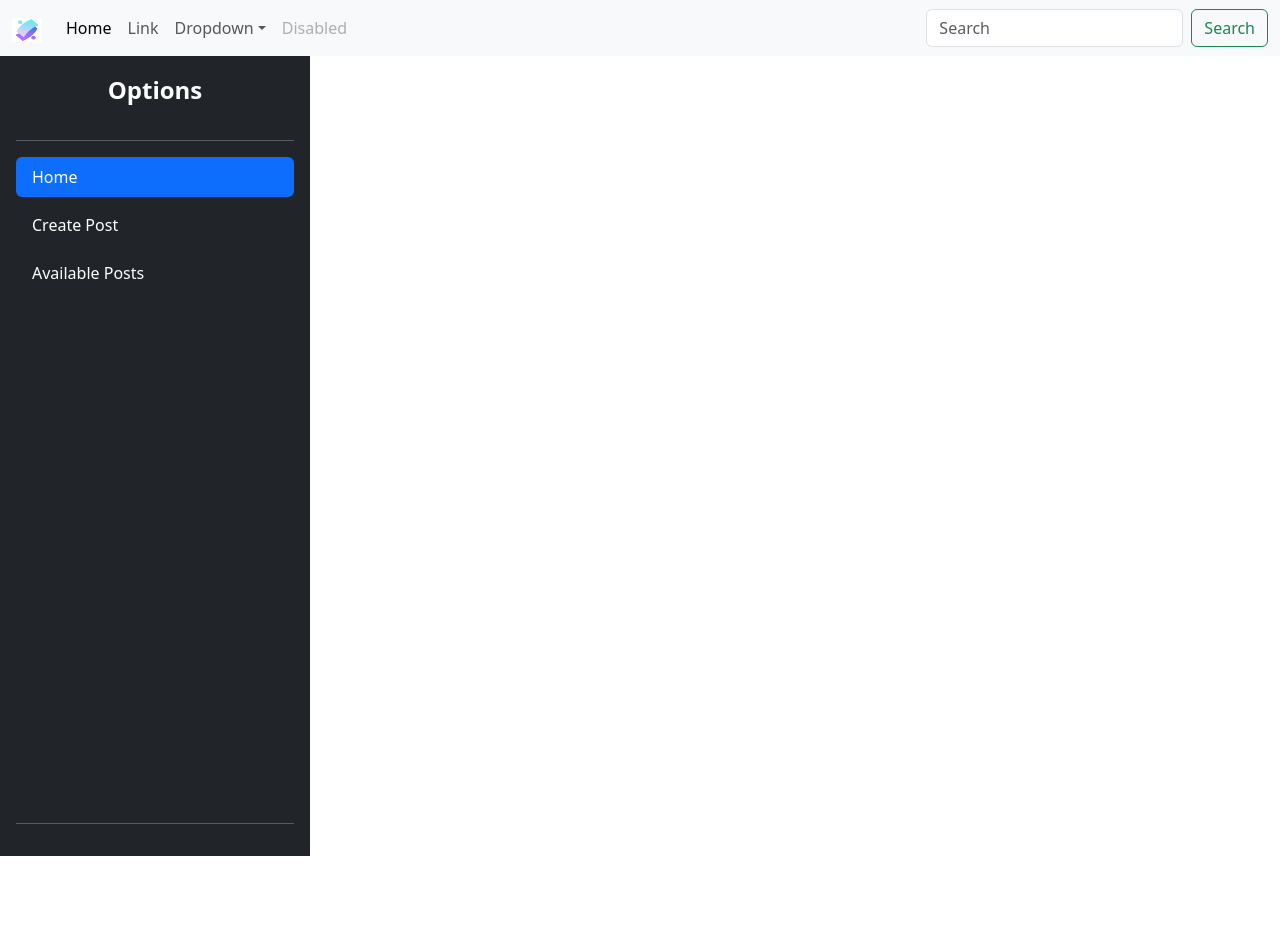
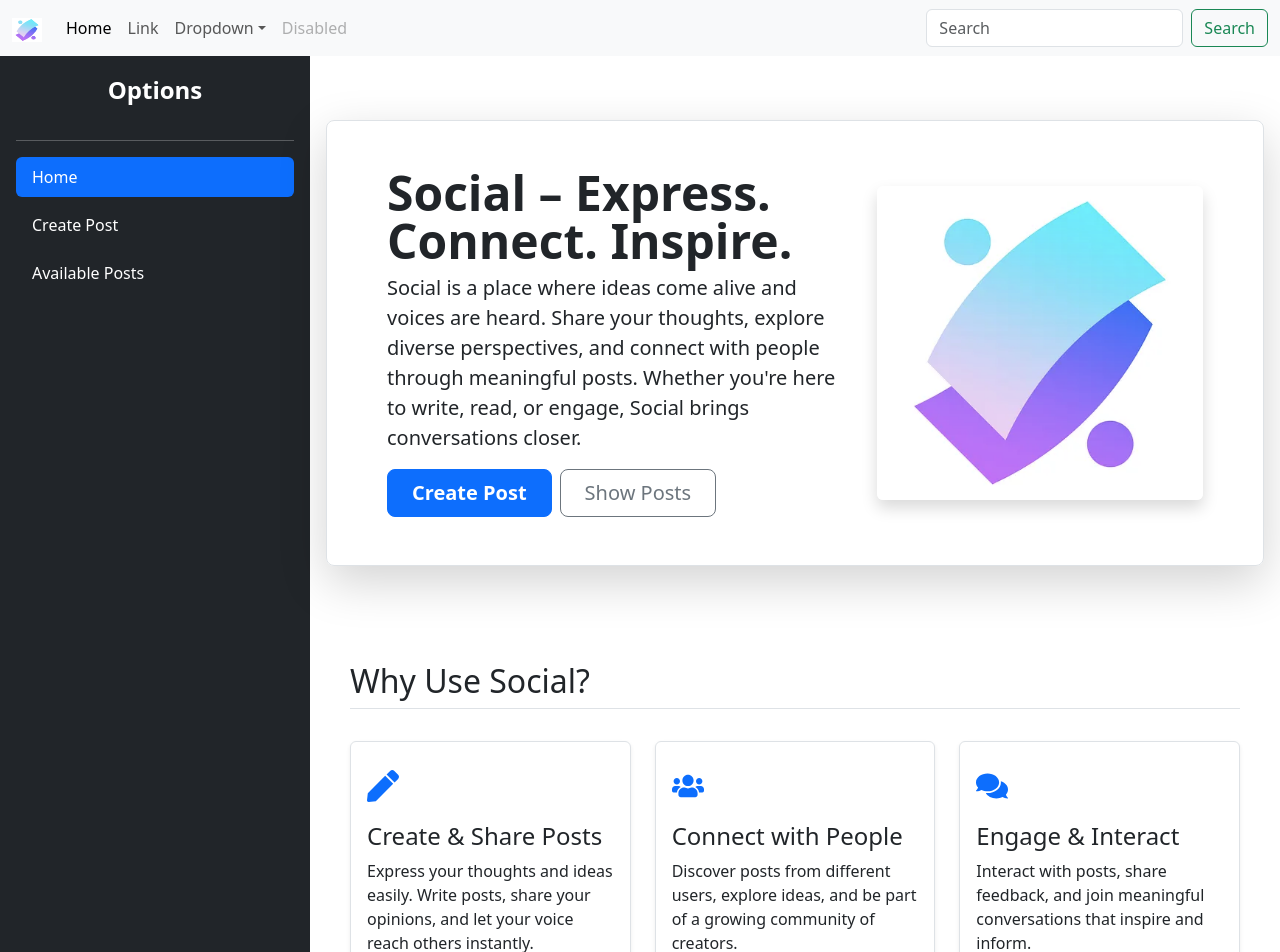
Before and after one commit to Aj9630747827/Social, a React (Vite) app: page / in a window 1280 px wide. Shown: the top 952 px of the page. Before the commit the page ends 856 px from the top, so only its background shows below. Built offline with nearby package versions, Linux system fonts and the light colour scheme; the HTML template or start-up script is replaced by a standard one.

Commit message:
Added Home Page

```diff
--- a/src/App.jsx
+++ b/src/App.jsx
@@ -7,11 +7,7 @@ import SideBar from "./components/SideBar";
 import { PostsContext } from "./store/postsContext";
 
 function App() {
-  const [posts, setPosts] = useState([
-    "Hello My Fist Post",
-    "Hello My Second Post",
-    "Hello My Third Post",
-  ]);
+  const [posts, setPosts] = useState([]);
   function handleAddPost(post) {
     if (post.length === 0) return;
     setPosts((currPost) => {
--- /dev/null
+++ b/src/components/Home.jsx
@@ -0,0 +1,14 @@
+import logo from "../assets/logo.png";
+import Features from "./HomeComponents/Features";
+import Hero from "./HomeComponents/Hero";
+
+function Home({ activeBtn, setActiveBtn }) {
+  return (
+    <>
+      <Hero />
+      <Features />
+    </>
+  );
+}
+
+export default Home;
--- /dev/null
+++ b/src/components/HomeComponents/Features.jsx
@@ -0,0 +1,75 @@
+import { FaPen, FaUsers, FaComments } from "react-icons/fa";
+
+function Features() {
+  return (
+    <div className="container px-4 py-5">
+      <h2 className="pb-2 border-bottom text-center text-md-start">
+        Why Use Social?
+      </h2>
+
+      <div className="row g-4 py-4 row-cols-1 row-cols-md-2 row-cols-lg-3">
+        {/* Feature 1 */}
+        <div className="col">
+          <div className="feature h-100 p-3 border rounded shadow-sm text-center text-md-start">
+            <div className="mb-3 fs-2 text-primary">
+              <FaPen />
+            </div>
+
+            <h3 className="fs-4">Create & Share Posts</h3>
+
+            <p>
+              Express your thoughts and ideas easily. Write posts, share your
+              opinions, and let your voice reach others instantly.
+            </p>
+
+            <a href="#" className="text-decoration-none">
+              Start Writing →
+            </a>
+          </div>
+        </div>
+
+        {/* Feature 2 */}
+        <div className="col">
+          <div className="feature h-100 p-3 border rounded shadow-sm text-center text-md-start">
+            <div className="mb-3 fs-2 text-primary">
+              <FaUsers />
+            </div>
+
+            <h3 className="fs-4">Connect with People</h3>
+
+            <p>
+              Discover posts from different users, explore ideas, and be part of
+              a growing community of creators.
+            </p>
+
+            <a href="#" className="text-decoration-none">
+              Explore Community →
+            </a>
+          </div>
+        </div>
+
+        {/* Feature 3 */}
+        <div className="col">
+          <div className="feature h-100 p-3 border rounded shadow-sm text-center text-md-start">
+            <div className="mb-3 fs-2 text-primary">
+              <FaComments />
+            </div>
+
+            <h3 className="fs-4">Engage & Interact</h3>
+
+            <p>
+              Interact with posts, share feedback, and join meaningful
+              conversations that inspire and inform.
+            </p>
+
+            <a href="#" className="text-decoration-none">
+              Join Discussion →
+            </a>
+          </div>
+        </div>
+      </div>
+    </div>
+  );
+}
+
+export default Features;
--- /dev/null
+++ b/src/components/HomeComponents/Hero.jsx
@@ -0,0 +1,59 @@
+import { useContext } from "react";
+import { MenuContext } from "../../store/menuContext";
+import logo from "../../assets/logo.png";
+
+function Hero() {
+  const { setActiveBtn } = useContext(MenuContext);
+  return (
+    <>
+      <div className="container my-4 my-md-5">
+        <div className="row align-items-center rounded-3 border shadow-lg p-3 p-md-4 p-lg-5">
+          {/* Left Content */}
+          <div className="col-12 col-lg-7 text-center text-lg-start mb-4 mb-lg-0">
+            <h1 className="display-5 display-md-4 fw-bold lh-1">
+              Social – Express. Connect. Inspire.{" "}
+            </h1>
+
+            <p className="lead">
+              Social is a place where ideas come alive and voices are heard.
+              Share your thoughts, explore diverse perspectives, and connect
+              with people through meaningful posts. Whether you're here to
+              write, read, or engage, Social brings conversations closer.
+            </p>
+
+            <div className="d-grid gap-2 d-md-flex justify-content-center justify-content-md-start">
+              <button
+                className="btn btn-primary btn-lg px-4 fw-bold"
+                onClick={(e) => {
+                  setActiveBtn("createPost");
+                }}
+              >
+                Create Post
+              </button>
+
+              <button
+                className="btn btn-outline-secondary btn-lg px-4"
+                onClick={(e) => {
+                  setActiveBtn("posts");
+                }}
+              >
+                Show Posts
+              </button>
+            </div>
+          </div>
+
+          {/* Right Image */}
+          <div className="col-12 col-lg-5 text-center">
+            <img
+              src={logo}
+              alt="logo"
+              className="img-fluid rounded shadow"
+              style={{ maxHeight: "350px", objectFit: "contain" }}
+            />
+          </div>
+        </div>
+      </div>
+    </>
+  );
+}
+export default Hero;
--- a/src/components/PostForm.jsx
+++ b/src/components/PostForm.jsx
@@ -8,7 +8,9 @@ function PostForm() {
 
   const handleSubmit = () => {
     if (!post.trim()) return;
+
     handleAddPost(post);
+
     setPost("");
   };
 
--- a/src/components/Postlist.jsx
+++ b/src/components/Postlist.jsx
@@ -5,6 +5,10 @@ import { PostsContext } from "../store/postsContext";
 function Postlist() {
   const { posts } = useContext(PostsContext);
   return (
+    <>
+      {posts.length === 0 ? (
+        <p class="fs-1 text-center">No Posts here yet!</p>
+      ) : (
         <>
           <p class="fs-1 text-center">Your Posts</p>
           <ul>
@@ -15,6 +19,8 @@ function Postlist() {
             ))}
           </ul>
         </>
+      )}
+    </>
   );
 }
 export default Postlist;
--- a/src/components/SideBar.jsx
+++ b/src/components/SideBar.jsx
@@ -2,6 +2,8 @@ import { useState } from "react";
 import PostForm from "./PostForm";
 import Postlist from "./Postlist";
 import { PostsContext } from "../store/postsContext";
+import Home from "./Home";
+import { MenuContext } from "../store/menuContext";
 
 function SideBar() {
   const [activeBtn, setActiveBtn] = useState("home");
@@ -9,6 +11,12 @@ function SideBar() {
 
   return (
     <>
+      <MenuContext.Provider
+        value={{
+          activeBtn,
+          setActiveBtn,
+        }}
+      >
         {/* Toggle button (mobile) */}
         <div className="d-md-none p-2 bg-dark">
           <button
@@ -101,7 +109,16 @@ function SideBar() {
           ) : (
             <></>
           )}
+          {activeBtn == "home" ? (
+            <div className="flex-grow-1 p-3">
+              {" "}
+              <Home />
             </div>
+          ) : (
+            <></>
+          )}
+        </div>
+      </MenuContext.Provider>
     </>
   );
 }
--- /dev/null
+++ b/src/store/menuContext.jsx
@@ -0,0 +1,6 @@
+import { createContext } from "react";
+
+export const MenuContext = createContext({
+  activeBtn: "home",
+  setActiveBtn: () => {},
+});
--- a/src/store/postsContext.jsx
+++ b/src/store/postsContext.jsx
@@ -1,7 +1,7 @@
 import { createContext } from "react";
 
 export const PostsContext = createContext({
-  posts: ["Hello My Fist Post", "Hello My Second Post", "Hello My Third Post"],
+  posts: [],
   handleAddPost: () => {},
   deletePost: () => {},
 });
```
Lines whose indentation alone changed are shown as unchanged.
